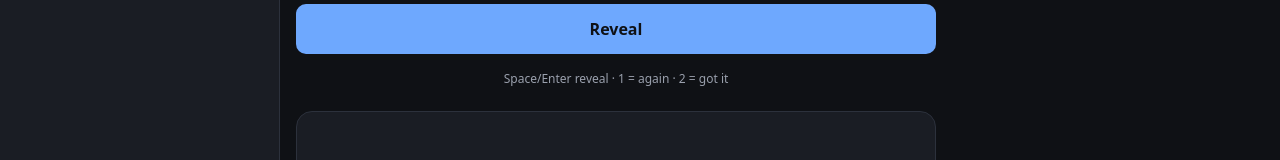
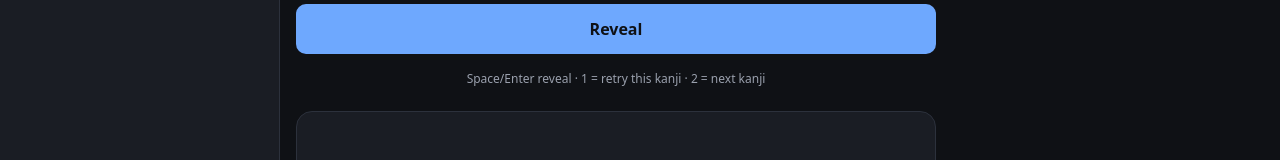
Before and after one commit to aungmyomyat220/N2_Pass, a Next.js app: page / in a window 1280 px wide. Shown: the part 497-657 px from the top of the page. Built offline with nearby package versions, Linux system fonts and the light colour scheme; no server answers; the database is empty.

Commit message:
feat: add retry functionality for Kanji cards; update keyboard hints for clarity

```diff
--- a/app/page.tsx
+++ b/app/page.tsx
@@ -41,6 +41,7 @@ export default function Home() {
   const [revealed, setRevealed] = useState(false);
   const [now, setNow] = useState(0);
   const [manualIndex, setManualIndex] = useState<number | null>(null);
+  const [retryCard, setRetryCard] = useState<KanjiCard | null>(null);
   const [kanjiDrawerOpen, setKanjiDrawerOpen] = useState(false);
   const [writingPadOpen, setWritingPadOpen] = useState(false);
   const [kanjiSearch, setKanjiSearch] = useState("");
@@ -79,7 +80,7 @@ export default function Home() {
   }, [kanjiSearch]);
 
   const current: KanjiCard | undefined =
-    manualIndex === null ? queue[0] : CARDS[manualIndex];
+    retryCard ?? (manualIndex === null ? queue[0] : CARDS[manualIndex]);
 
   const answer = useCallback(
     (knewIt: boolean) => {
@@ -88,6 +89,12 @@ export default function Home() {
       saveProgress(next);
       setProgress(next);
       setRevealed(false);
+      // Keep the failed card visible even when saving progress reorders the queue.
+      if (!knewIt) {
+        setRetryCard(current);
+        return;
+      }
+      setRetryCard(null);
       if (manualIndex !== null) {
         const nextIndex = manualIndex + 1;
         if (nextIndex < CARDS.length) {
@@ -140,6 +147,7 @@ export default function Home() {
   const handleReset = () => {
     if (!window.confirm("Reset all study progress?")) return;
     resetProgress();
+    setRetryCard(null);
     setProgress({});
     setRevealed(false);
     setNow(Date.now());
@@ -147,6 +155,7 @@ export default function Home() {
   };
 
   const jumpToIndex = (index: number) => {
+    setRetryCard(null);
     const safeIndex = Math.min(Math.max(index, 0), CARDS.length - 1);
     setManualIndex(safeIndex);
     setRevealed(false);
@@ -241,7 +250,7 @@ export default function Home() {
               {revealed && <KanjiSentenceCard kanji={current.kanji} />}
 
               <div className="kbd-hint">
-                Space/Enter reveal · 1 = again · 2 = got it
+                Space/Enter reveal · 1 = retry this kanji · 2 = next kanji
               </div>
             </>
           ) : (
--- a/app/starred/page.tsx
+++ b/app/starred/page.tsx
@@ -31,9 +31,7 @@ export default function StarredPage() {
     (knewIt: boolean) => {
       if (!current) return;
 
-      setQueue((items) =>
-        knewIt ? items.slice(1) : [...items.slice(1), current.kanji],
-      );
+      if (knewIt) setQueue((items) => items.slice(1));
       setReviewed((count) => count + 1);
       setRevealed(false);
     },
@@ -129,7 +127,7 @@ export default function StarredPage() {
           )}
 
           <div className="kbd-hint">
-            Again keeps it in this review · Got it finishes it for this session
+            Again retries this kanji · Got it moves to the next kanji
           </div>
         </>
       ) : (
```
